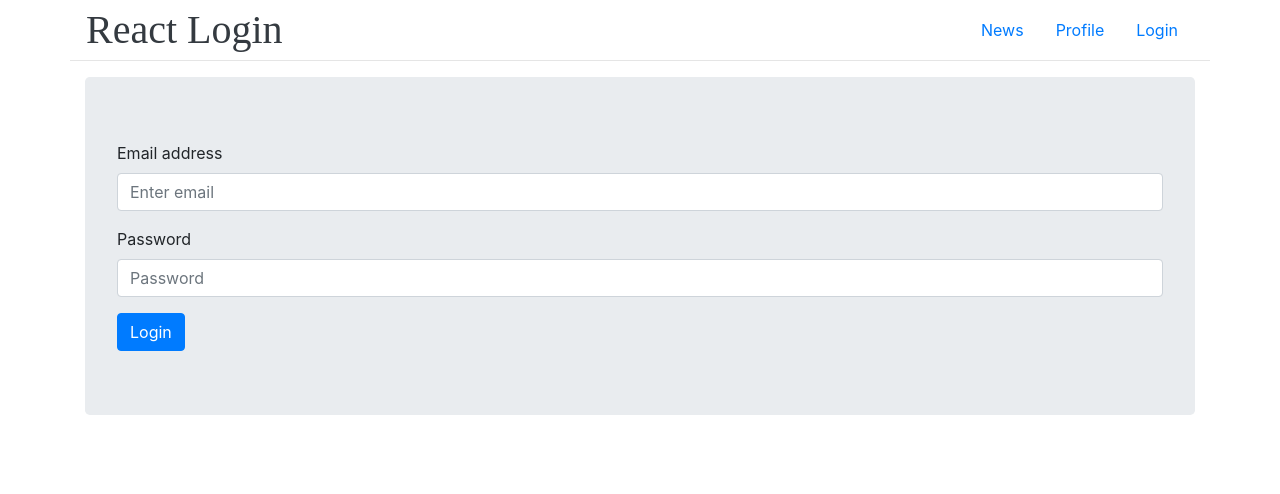
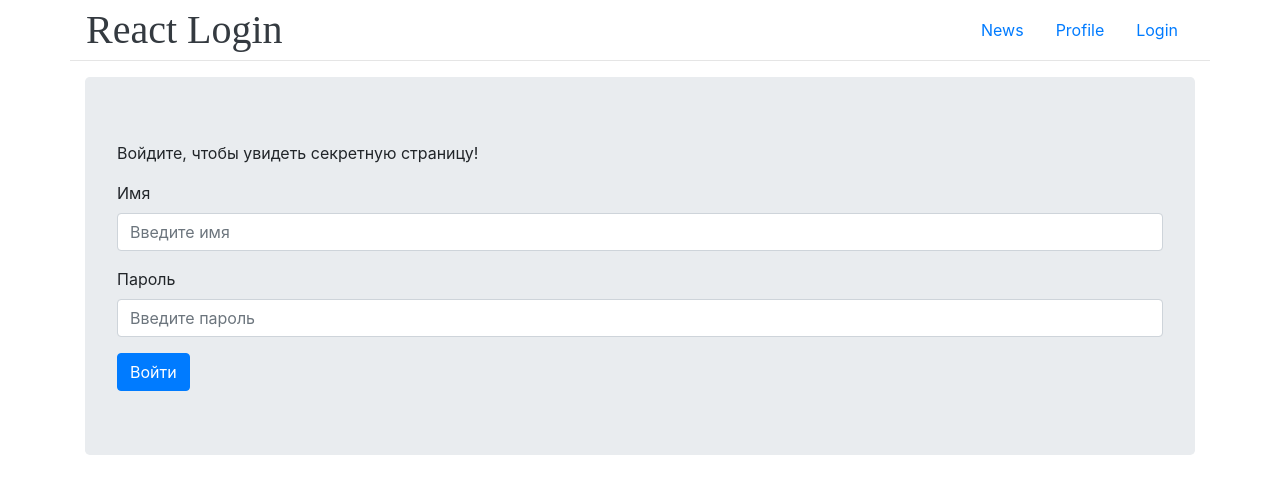
Before and after one commit to ArminBlaze/Test-1-login-react, a React (Create React App) app: page /login in a window 1280 px wide. Shown: the top 494 px of the page. Built offline with nearby package versions, Linux system fonts and the light colour scheme.

Commit message:
11, 12 - Сделал проверку пароля

```diff
--- /dev/null
+++ b/src/components/pages/LoginPage.css
@@ -0,0 +1,3 @@
+form {
+  position: relative;
+}
--- a/src/components/pages/LoginPage.jsx
+++ b/src/components/pages/LoginPage.jsx
@@ -6,8 +6,46 @@
 import { setLogin } from 'actions';
 import Spinner from 'components/Spinner/Spinner';
 import ErrorIndicator from 'components/ErrorIndicator/ErrorIndicator';
+import './LoginPage.css';
 
-const LoginPage = ({ isLoggedIn, setLogin, loading, error }) => {
+class LoginPage extends React.Component  {
+  state = {
+    name: '',
+    password: ''
+  }
+
+  onNameChange = (e) => {
+		this.setState({
+      name: e.target.value
+		})
+  }
+
+  onPasswordChange = (e) => {
+		this.setState({
+      password: e.target.value
+		})
+  }
+
+  onFormSubmit = (e) => {
+    e.preventDefault();
+
+    this.props.setLogin({
+      name: this.state.name,
+      password: this.state.password,
+    });
+
+		//Очищаем форму не через reset(), т.к. reset не сбросит state
+		//При изменении state - запустится render и у input будет очищено значение
+		//Интересный факт. Событие onchange input'а не вызывается ни при form.reset(), ни при изменении input.value
+		this.setState({
+      name: '',
+      password: ''
+		})
+  }
+
+  render() {
+    const { isLoggedIn, loading, error } = this.props;
+
     if(loading) return <Spinner />
     if(error) return <ErrorIndicator />
 
@@ -15,44 +53,44 @@
 
     return (
       <div className='jumbotron'>
-     <form>
-        <div className="form-group">
-          <label for="exampleInputEmail1">Email address</label>
-          <input type="email" className="form-control" id="exampleInputEmail1" aria-describedby="emailHelp" placeholder="Enter email" />
+        <p>Войдите, чтобы увидеть секретную страницу!</p>
+        <form onSubmit={ this.onFormSubmit }>
+          <div class="invalid-tooltip">
+            Вы ввели неправильные имя и пароль.
           </div>
           <div className="form-group">
-          <label for="exampleInputPassword1">Password</label>
-          <input type="password" className="form-control" id="exampleInputPassword1" placeholder="Password" />
+            <label htmlFor="exampleInputName1">Имя</label>
+            <input type="text" className="form-control" id="exampleInputName1" aria-describedby="nameHelp" placeholder="Введите имя"
+            value={ this.state.name }
+            onChange={ this.onNameChange }
+            />
+          </div>
+          <div className="form-group">
+            <label htmlFor="exampleInputPassword1">Пароль</label>
+            <input type="password" className="form-control" id="exampleInputPassword1" placeholder="Введите пароль"
+            value={ this.state.password }
+            onChange={ this.onPasswordChange }
+            />
           </div>
           <button type="submit"
-          className="btn btn-primary"
-          onClick={ () => setLogin(true) }>
-            Login
+            className="btn btn-primary">
+              Войти
           </button>
         </form>
       </div>
     )
-
-  // return (
-  //   <div className='jumbotron'>
-  //     <p>Войдите, чтобы увидеть секретную страницу!</p>
-  //     <button
-  //       className='btn btn-primary'
-  //       onClick={ () => setLogin(true) }>
-  //         Login
-  //     </button>
-  //   </div>
-  // )
+  }
 };
 
 
 const mapStateToProps = (state) => {
-  const {isLoggedIn, loading, error} = state;
+  const {isLoggedIn, loading, error, wrongPassword} = state;
 
   return {
     isLoggedIn,
     loading,
     error,
+    wrongPassword,
   }
 };
 
--- a/src/reducers/index.js
+++ b/src/reducers/index.js
@@ -2,6 +2,7 @@
   isLoggedIn: false,
   loading: false,
   error: null,
+  wrongPassword: false,
 };
 
 
@@ -39,6 +40,7 @@
         ...state,
         loading: true,
         error: null,
+        wrongPassword: false,
       }
     }
 
@@ -48,6 +50,7 @@
         isLoggedIn: action.value,
         loading: false,
         error: null,
+        wrongPassword: !action.value
       }
     }
 
--- a/src/services/LoginService.js
+++ b/src/services/LoginService.js
@@ -1,9 +1,14 @@
+
+
 
 //тут написать запись в сторейдж и получение оттуда: 2 метода
 export default class LoginService {
   data = {
     isLoggedIn: false,
+    name: 'Admin',
+    password: '12345',
   };
+
 
   getLogin() {
     return new Promise( (resolve, reject) => {
@@ -13,19 +18,35 @@
     })
   }
 
-  setLogin(isLoggedIn) {
+  //сделать логин и разлогин
+  //при логине сделать проверку пароля
+  setLogin(data) {
     return new Promise( (resolve, reject) => {
 
       setTimeout( () => {
         if (Math.random() > 0.75) {
-          reject(new Error('BIG ERROR!'))
+          reject(new Error('Пропал интернет! (тестовая ошибка)'))
         }
         else {
-          this.data.isLoggedIn = isLoggedIn;
+          if(data) {
+            this.data.isLoggedIn = this.testLogin(data);
+            resolve(this.data.isLoggedIn);
+            console.log('Вход');
+
+            return;
+          }
+
+
+          this.data.isLoggedIn = false;
+          console.log('Выход');
           resolve(this.data.isLoggedIn);
         }
       }, 700);
     })
   }
 
+  testLogin(data) {
+    return data.name === this.data.name && data.password === this.data.password
+  }
+
 }
```
Lines whose indentation alone changed are shown as unchanged.
